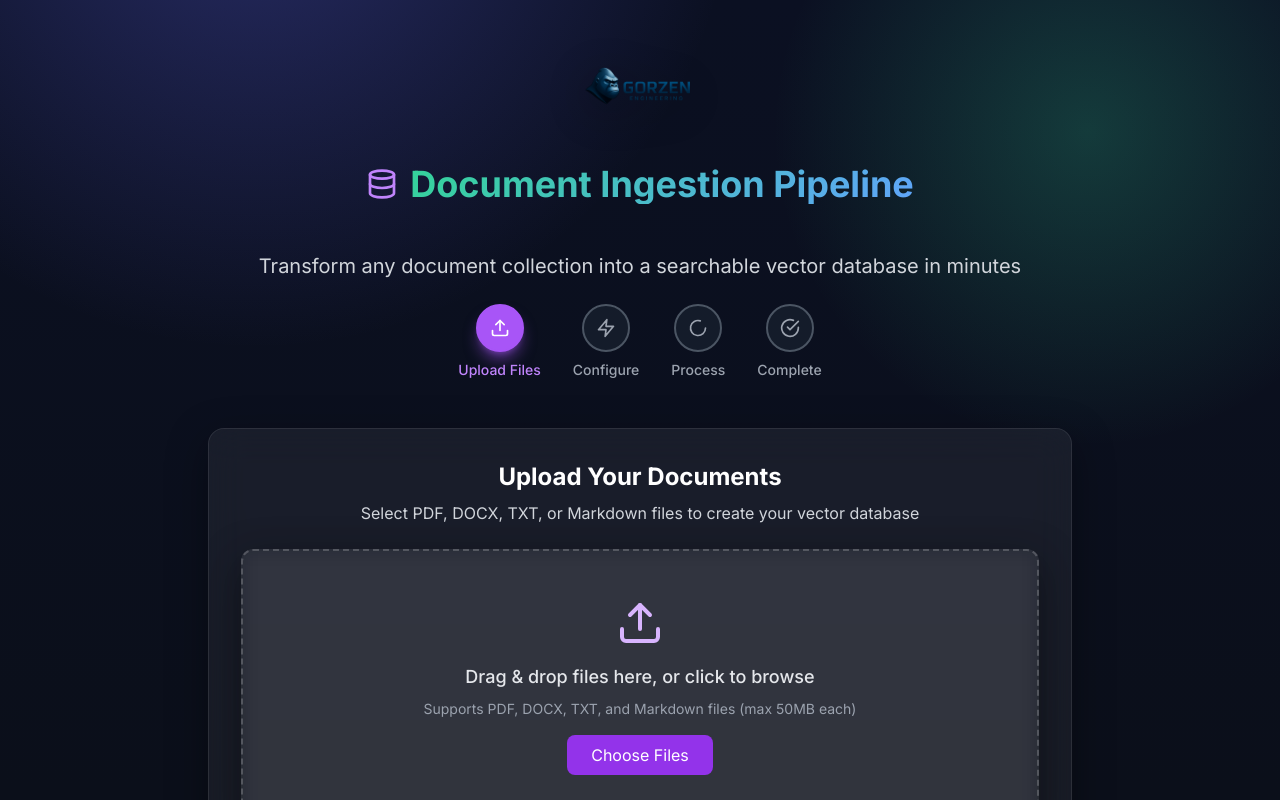
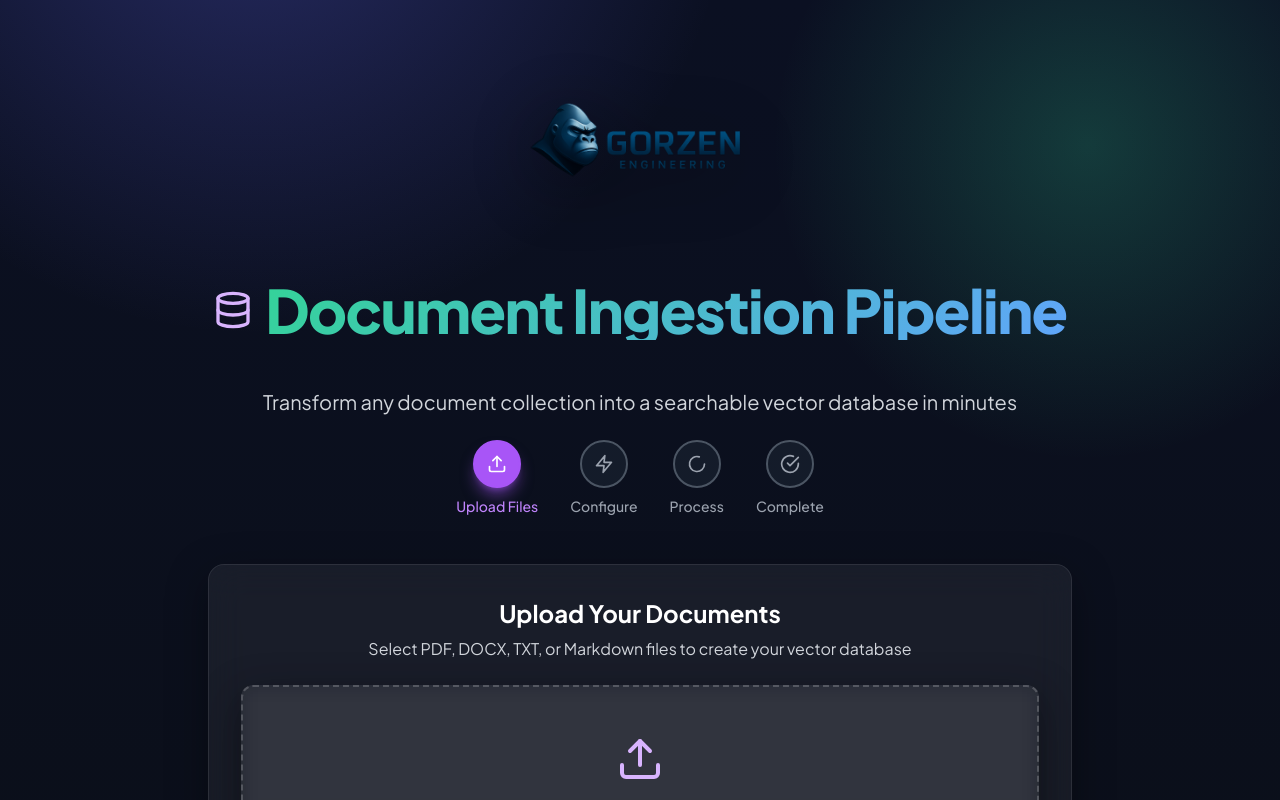
Before and after one commit to IgesAI/GorzenIngestion, a Next.js app: page / in a window 1280 px wide. Shown: the top 800 px of the page. Built offline with nearby package versions, Linux system fonts and the light colour scheme.

Commit message:
Typography polish + triple-size header
- Switch to Plus Jakarta Sans for Pinecone-like feel
- Triple header image size and stronger glow
- Bigger hero title and improved weights
- Harmonize form/status headings with dark theme

```diff
--- a/app/components/ConfigForm.tsx
+++ b/app/components/ConfigForm.tsx
@@ -75,8 +75,8 @@ export default function ConfigForm({ fileCount, onSubmit, onBack }: ConfigFormPr
           Back
         </button>
         <div>
-          <h2 className="text-2xl font-bold text-gray-900">Configure Processing</h2>
-          <p className="text-gray-600">Set up your Pinecone index and processing options</p>
+          <h2 className="text-2xl md:text-3xl font-bold text-white tracking-tight">Configure Processing</h2>
+          <p className="text-gray-300">Set up your Pinecone index and processing options</p>
         </div>
       </div>
 
--- a/app/components/ProcessingStatus.tsx
+++ b/app/components/ProcessingStatus.tsx
@@ -66,7 +66,7 @@ export default function ProcessingStatus({ job }: ProcessingStatusProps) {
     <div className="text-center space-y-6">
       <div className="flex flex-col items-center">
         {getStatusIcon()}
-        <h2 className={`text-2xl font-bold mt-4 ${getStatusColor()}`}>
+        <h2 className={`text-2xl md:text-3xl font-bold mt-4 ${getStatusColor()} tracking-tight`}>
           {job.status === 'queued' && 'Processing Queued'}
           {job.status === 'processing' && 'Processing Documents'}
           {job.status === 'completed' && 'Processing Complete'}
--- a/app/layout.tsx
+++ b/app/layout.tsx
@@ -1,8 +1,8 @@
 import type { Metadata } from 'next'
-import { Inter } from 'next/font/google'
+import { Plus_Jakarta_Sans } from 'next/font/google'
 import './globals.css'
 
-const inter = Inter({ subsets: ['latin'] })
+const plusJakarta = Plus_Jakarta_Sans({ subsets: ['latin'], weight: ['300','400','500','600','700','800'] })
 
 export const metadata: Metadata = {
   title: 'Gorzen Ingestion - Universal Document Vector Pipeline',
@@ -16,7 +16,7 @@ export default function RootLayout({
 }) {
   return (
     <html lang="en">
-      <body className={inter.className}>
+      <body className={plusJakarta.className}>
         <div className="min-h-screen bg-aurora">
           {children}
         </div>
--- a/app/page.tsx
+++ b/app/page.tsx
@@ -88,11 +88,11 @@ export default function Home() {
           <img
             src="/assets/header.png"
             alt="Gorzen Engineering"
-            className="h-24 md:h-28 w-auto mb-5 opacity-95 drop-shadow-[0_8px_24px_rgba(0,0,0,0.45)]"
+            className="h-40 md:h-48 lg:h-56 w-auto mb-6 opacity-95 drop-shadow-[0_12px_36px_rgba(0,0,0,0.55)]"
           />
           <div className="flex items-center justify-center mb-2">
-            <Database className="h-8 w-8 text-purple-400 mr-3" />
-            <h1 className="text-3xl md:text-4xl font-bold text-white gradient-text-brand">Document Ingestion Pipeline</h1>
+            <Database className="h-10 w-10 text-purple-300 mr-3" />
+            <h1 className="text-4xl md:text-5xl lg:text-6xl font-extrabold text-white gradient-text-brand tracking-tight">Document Ingestion Pipeline</h1>
           </div>
         </div>
         <p className="text-xl text-gray-300 mb-6">
```
